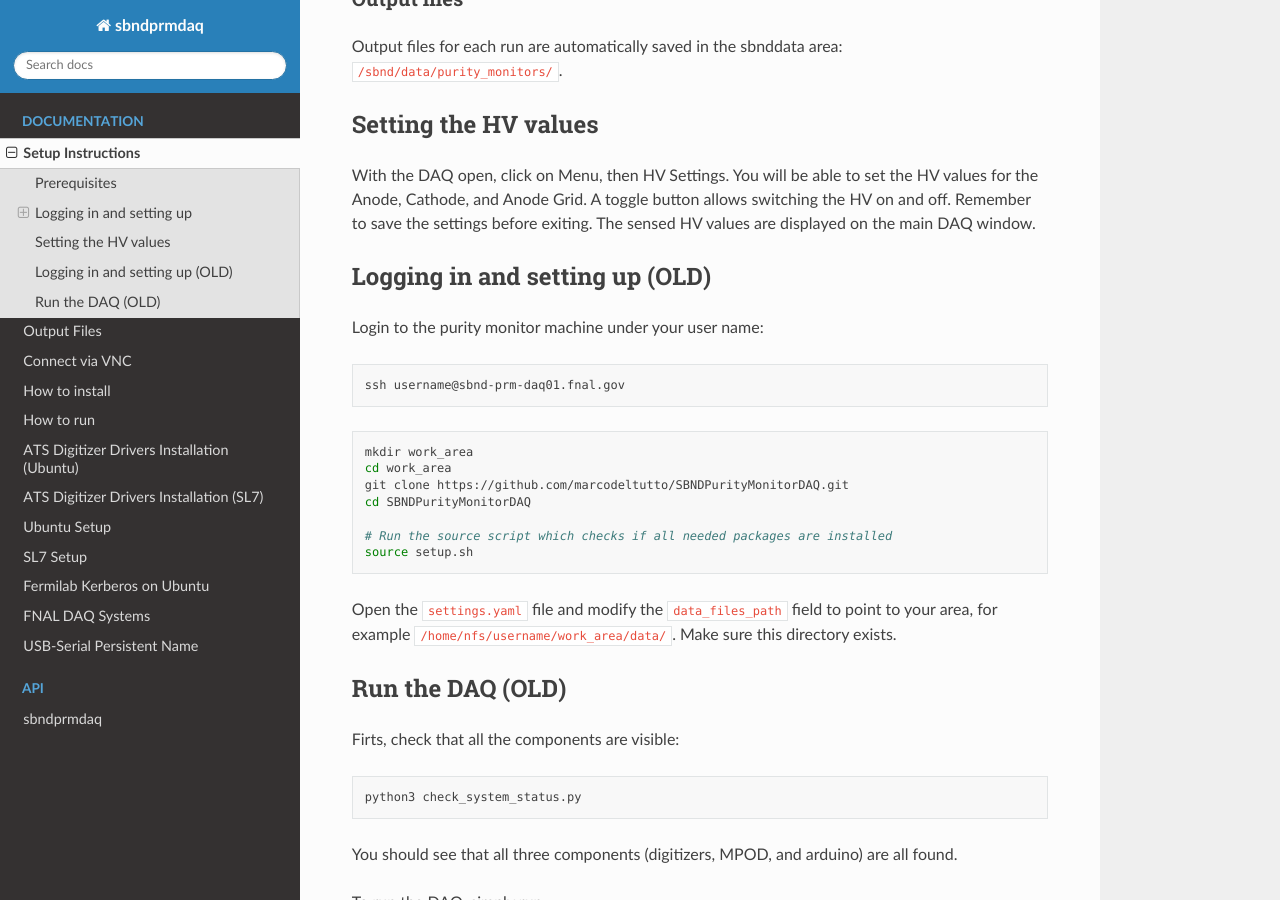
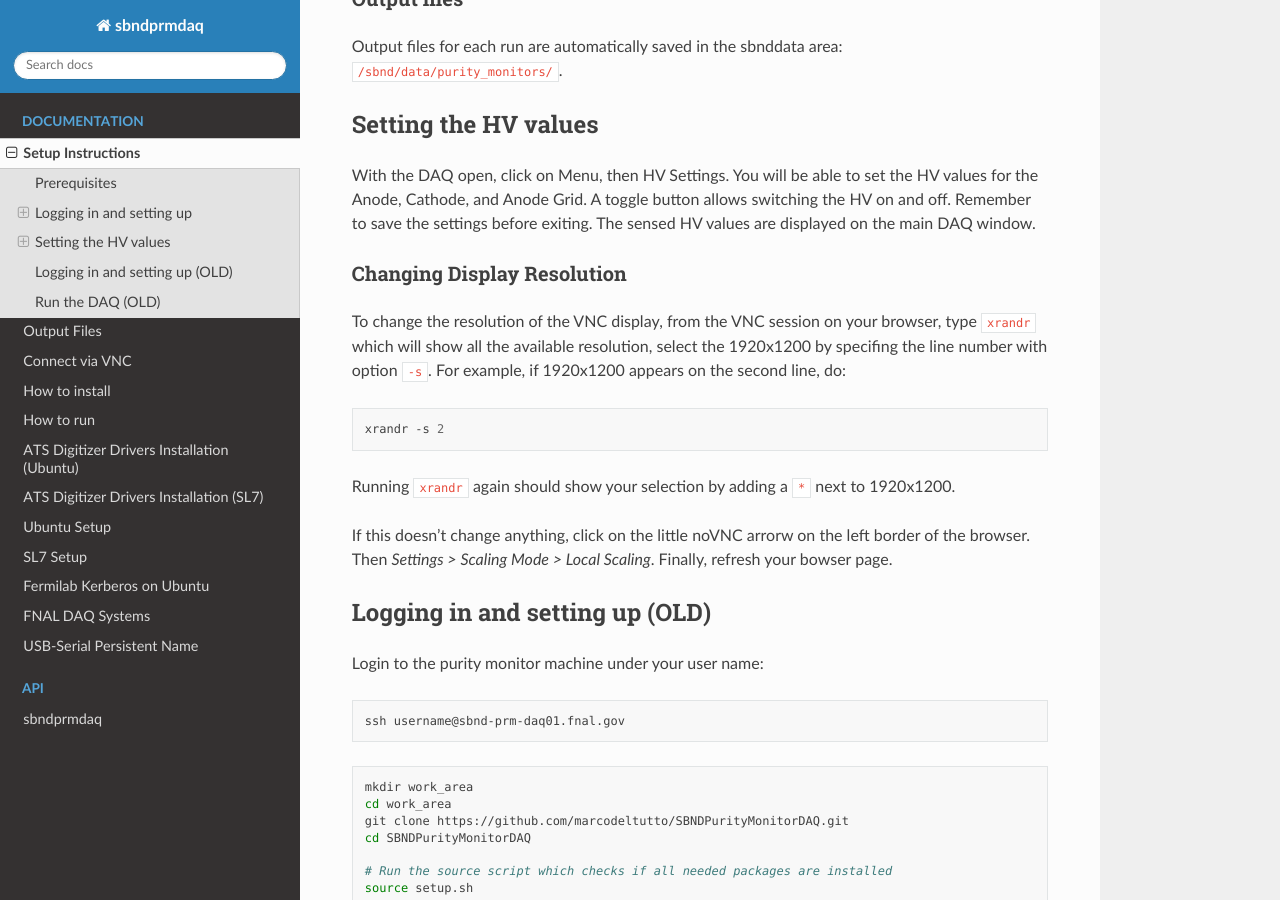
Before and after one commit to marcodeltutto/SBNDPurityMonitorDAQ, a Sphinx documentation site: the page built from docs/source/setup_instructions.rst, in a window 1280 px wide and 900 px high, scrolled down 880 px. Built offline with Sphinx 7.4.7 and the Read the Docs theme 2.0.0, drawn with Linux system fonts in a browser that asks for light colours; pages that are not in the unit, such as notebooks, are missing from menus.

Commit message:
Update setup_instructions.rst

```diff
--- a/docs/source/setup_instructions.rst
+++ b/docs/source/setup_instructions.rst
@@ -45,6 +45,22 @@ With the DAQ open, click on Menu, then HV Settings. You will be able to set the
 Cathode, and Anode Grid. A toggle button allows switching the HV on and off. Remember to save the settings
 before exiting. The sensed HV values are displayed on the main DAQ window.
 
+Changing Display Resolution
+___________________________
+
+To change the resolution of the VNC display, from the VNC session on your browser, type ``xrandr`` which will show
+all the available resolution, select the 1920x1200 by specifing the line number with option ``-s``. For example,
+if 1920x1200 appears on the second line, do:
+
+.. code-block:: bash
+
+	xrandr -s 2
+
+Running ``xrandr`` again should show your selection by adding a ``*`` next to 1920x1200.
+
+If this doesn't change anything, click on the little noVNC arrorw on the left border of the browser.
+Then `Settings > Scaling Mode > Local Scaling`. Finally, refresh your bowser page.
+
 
 
 Logging in and setting up (OLD)
```
